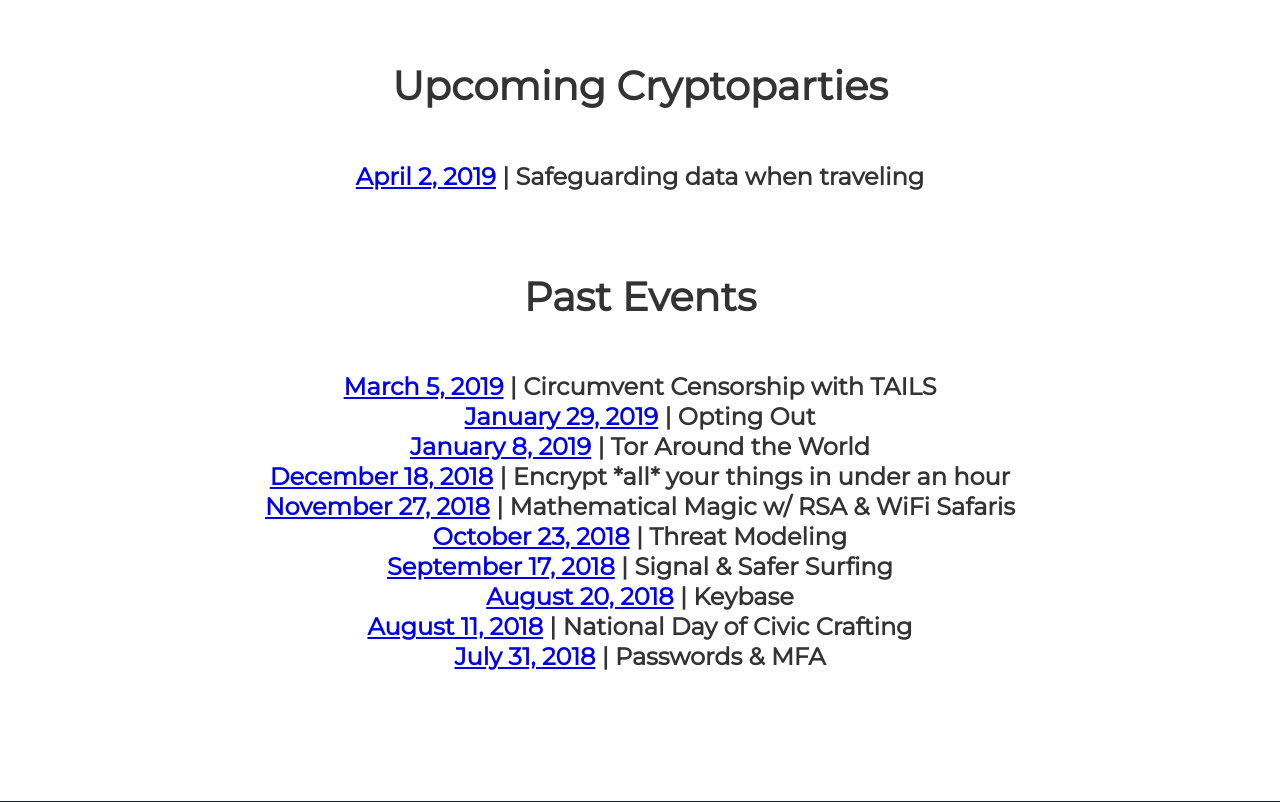
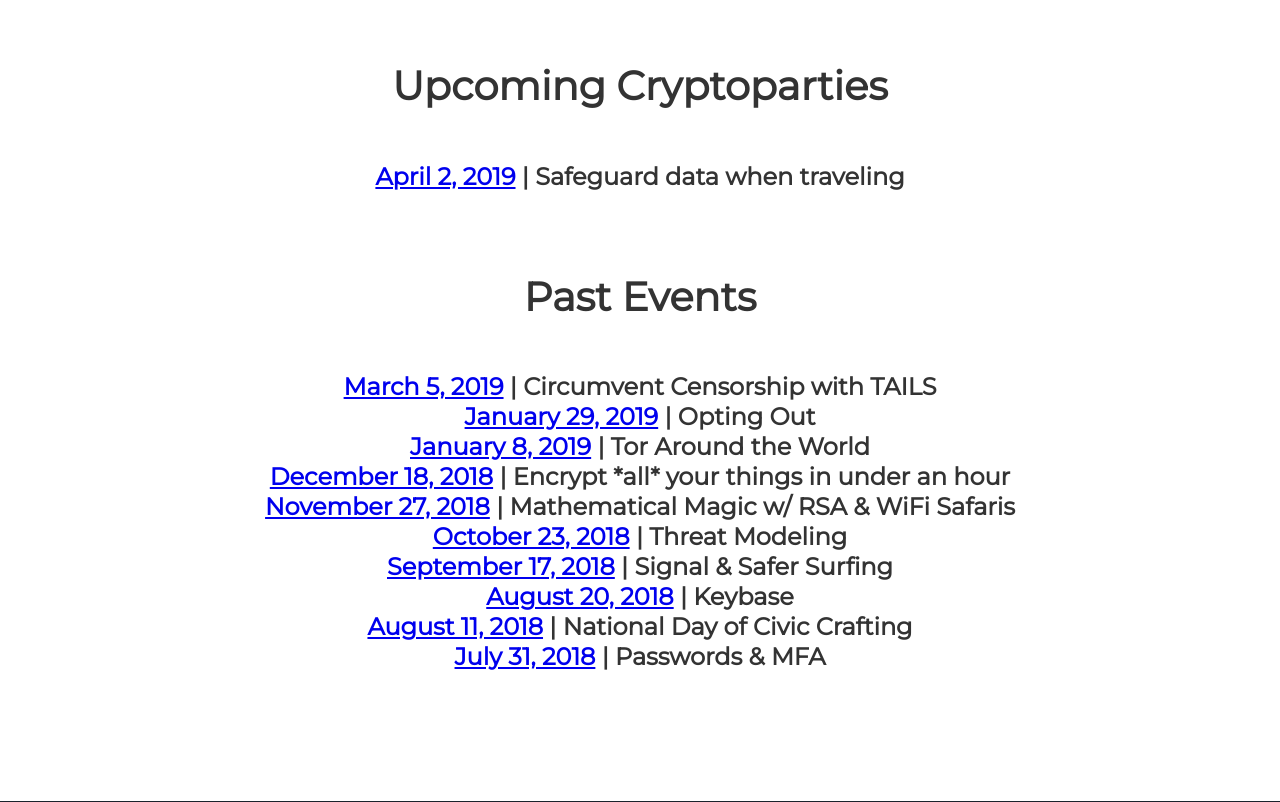
Before and after one commit to cryptopartydc/cryptopartydc.github.io, a Jekyll site: the page built from index.html, in a window 1280 px wide and 900 px high, scrolled down 1628 px, cut to the strip 98-900 px from the top of the window. Built offline with Jekyll 4.4.1, drawn with Linux system fonts in a browser that asks for light colours.

Commit message:
Update events.yml

```diff
--- a/_data/events.yml
+++ b/_data/events.yml
@@ -1,5 +1,5 @@
 - date: April 2, 2019
-  topic: Safeguarding data when traveling
+  topic: Safeguard data when traveling
   github: https://github.com/cryptopartydc/cryptoparty_dc/blob/master/04_02_19.md
 
 # - date:
```
